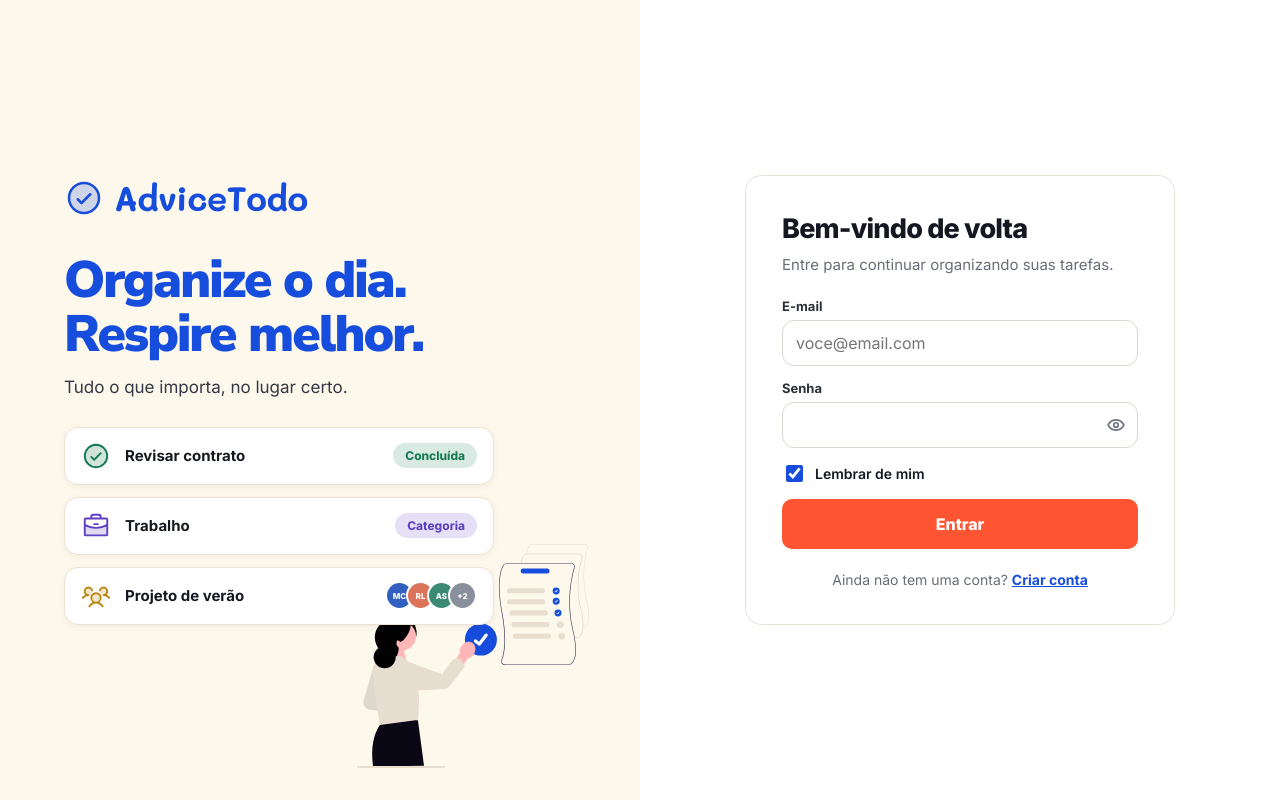
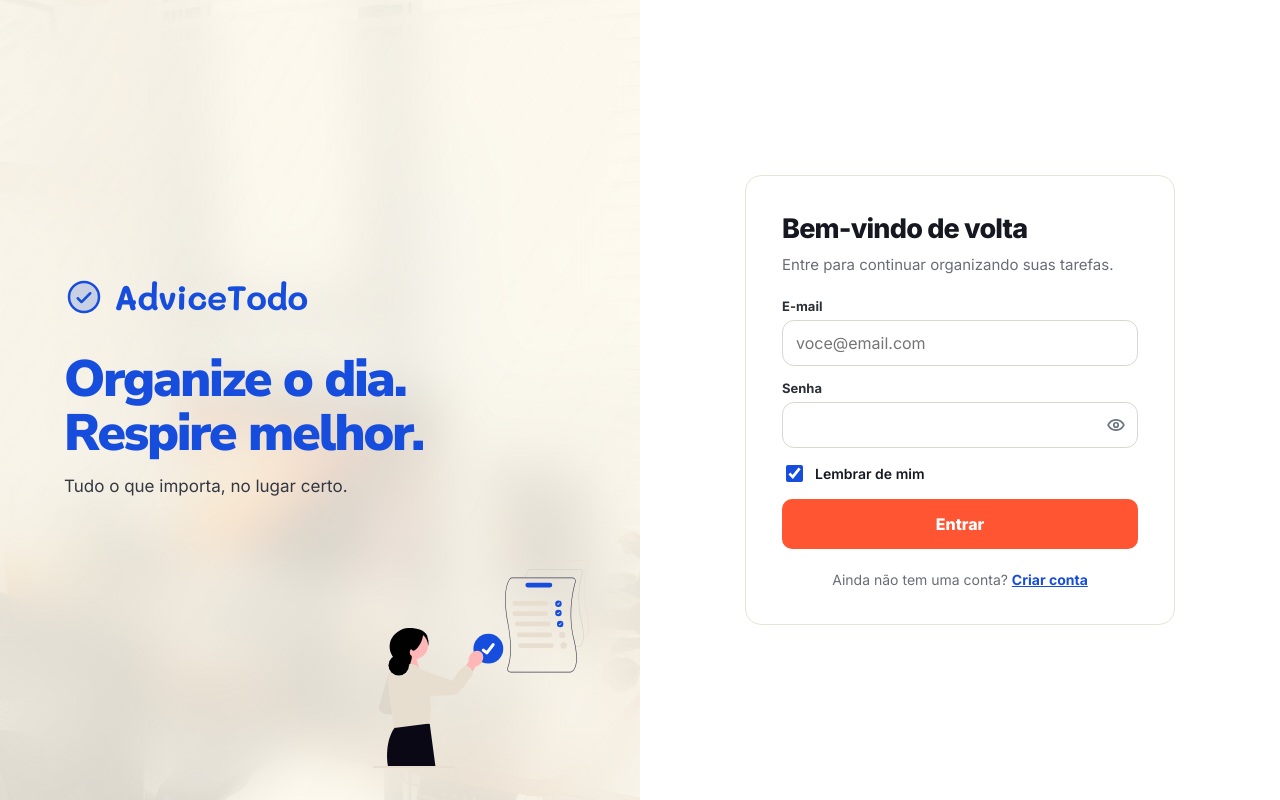
Before and after one commit to Kaylan00/advicetodo, a React (Vite) app in the folder web/: page /entrar in a window 1280 px wide. Built offline with nearby package versions, Linux system fonts and the light colour scheme; no server answers.

Commit message:
feat(web): foto desfocada atras do vidro na tela de acesso, sem os cartoes

```diff
--- a/web/src/components/AuthLayout.jsx
+++ b/web/src/components/AuthLayout.jsx
@@ -1,29 +1,6 @@
 import Icon from "./Icon";
 
-const VITRINE = [
-  {
-    icone: "concluido",
-    cor: "#12784f",
-    rotulo: "Revisar contrato",
-    chip: "Concluída",
-  },
-  { icone: "maleta", cor: "#5f3fc1", rotulo: "Trabalho", chip: "Categoria" },
-  {
-    icone: "pessoas",
-    cor: "#b8860b",
-    rotulo: "Projeto de verão",
-    pessoas: ["MC", "RL", "AS"],
-  },
-];
-
-export default function AuthLayout({
-  chamada,
-  apoio,
-  title,
-  subtitle,
-  children,
-  footer,
-}) {
+export default function AuthLayout({ chamada, apoio, title, subtitle, children, footer }) {
   return (
     <main className="acesso">
       <section className="acesso__vitrine">
@@ -35,38 +12,9 @@ export default function AuthLayout({
 
           <h1>{chamada}</h1>
           <p className="acesso__apoio">{apoio}</p>
+        </div>
 
-          <ul className="amostra">
-            {VITRINE.map((item) => (
-              <li key={item.rotulo}>
-                <span className="amostra__icone" style={{ color: item.cor }}>
-                  <Icon name={item.icone} size={30} weight="duotone" />
-                </span>
-                {item.rotulo}
-                {item.chip && (
-                  <span className="amostra__chip" style={{ "--cor": item.cor }}>
-                    {item.chip}
-                  </span>
-                )}
-                {item.pessoas && (
-                  <span className="avatares">
-                    {item.pessoas.map((sigla, indice) => (
-                      <span
-                        key={sigla}
-                        style={{
-                          background: ["#335fc0", "#db7459", "#3b8a72"][indice],
-                        }}
-                      >
-                        {sigla}
-                      </span>
-                    ))}
-                    <span style={{ background: "#8a8f9c" }}>+2</span>
-                  </span>
-                )}
-              </li>
-            ))}
-          </ul>
-        </div>
+        <img className="acesso__ilustracao" src="/ilustracoes/tarefas.svg" alt="" />
       </section>
 
       <section className="acesso__painel">
--- a/web/src/index.css
+++ b/web/src/index.css
@@ -161,22 +161,52 @@ svg {
   min-height: 100vh;
 }
 
-/* A ilustracao entra como fundo ancorado no canto: ela nunca empurra o conteudo
-   nem estoura a coluna, e a personagem aponta na direcao do formulario. */
+/* Foto de mesa organizada no fundo, com uma camada de vidro fosco por cima para o
+   texto continuar legivel. A ilustracao fica acima do vidro, ancorada no canto. */
 .acesso__vitrine {
+  position: relative;
   display: flex;
   flex-direction: column;
   justify-content: center;
+  overflow: hidden;
   padding: clamp(36px, 5vh, 64px) clamp(32px, 5vw, 76px);
-  background:
-    url("/ilustracoes/tarefas.svg") no-repeat right clamp(16px, 4vw, 56px) bottom
-      clamp(16px, 4vh, 40px) / auto clamp(170px, 28vh, 260px),
-    var(--papel);
+  background: url("/imagens/organizacao.jpg") center / cover no-repeat;
+}
+
+.acesso__vitrine::before {
+  content: "";
+  position: absolute;
+  inset: 0;
+  background: linear-gradient(
+    120deg,
+    rgba(253, 248, 236, 0.94) 0%,
+    rgba(253, 248, 236, 0.86) 55%,
+    rgba(253, 248, 236, 0.9) 100%
+  );
+  backdrop-filter: blur(26px) saturate(105%);
+  -webkit-backdrop-filter: blur(26px) saturate(105%);
 }
 
 .acesso__conteudo {
+  position: relative;
+  z-index: 1;
   display: flex;
   flex-direction: column;
+}
+
+.acesso__ilustracao {
+  position: absolute;
+  right: clamp(20px, 4vw, 56px);
+  bottom: clamp(20px, 4vh, 44px);
+  z-index: 2;
+  width: auto;
+  max-height: clamp(170px, 26vh, 250px);
+}
+
+@media (max-height: 700px) {
+  .acesso__ilustracao {
+    display: none;
+  }
 }
 
 .acesso__vitrine .marca {
@@ -201,49 +231,6 @@ svg {
   margin: 16px 0 30px;
   color: #333842;
   font-size: 17px;
-}
-
-.amostra {
-  list-style: none;
-  margin: 0;
-  padding: 0;
-  display: grid;
-  gap: 12px;
-  max-width: 430px;
-}
-
-.amostra li {
-  display: flex;
-  align-items: center;
-  gap: 14px;
-  padding: 13px 16px;
-  background: #fff;
-  border: 1px solid #ece2d1;
-  border-radius: 14px;
-  font-size: 15px;
-  font-weight: 700;
-  box-shadow: 0 2px 6px rgba(88, 74, 45, 0.06);
-}
-
-.amostra__icone {
-  flex: none;
-  display: grid;
-  place-items: center;
-}
-
-.amostra__chip {
-  --cor: var(--azul);
-  margin-left: auto;
-  padding: 5px 12px;
-  border-radius: 999px;
-  color: var(--cor);
-  background: color-mix(in srgb, var(--cor) 16%, white);
-  font-size: 12px;
-  font-weight: 750;
-}
-
-.amostra .avatares {
-  margin-left: auto;
 }
 
 /* Em tela baixa o conteudo chegaria em cima da ilustracao. */
@@ -336,10 +323,6 @@ svg {
 @media (max-width: 900px) {
   .acesso {
     grid-template-columns: 1fr;
-  }
-
-  .amostra {
-    display: none;
   }
 
   .acesso__vitrine {
```
Also changed, not shown: web/public/imagens/organizacao.jpg (added), 1 other file (tests, documents, lock files or other folders).
